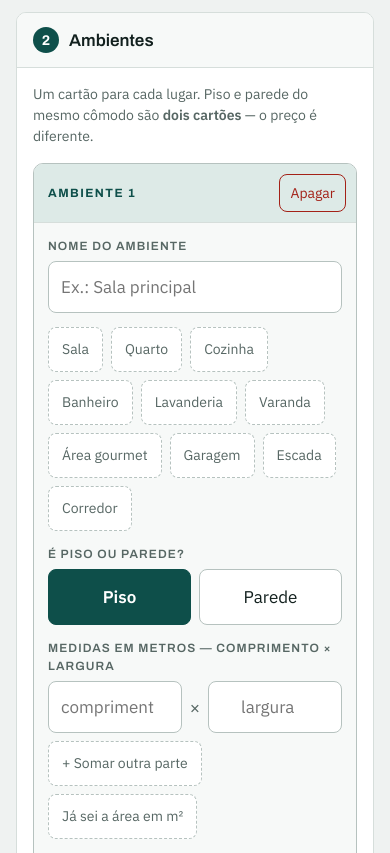
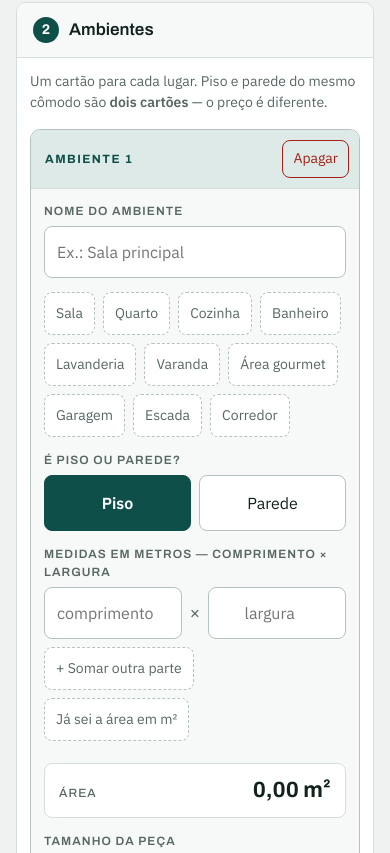
Before and after one commit to brunopassos133/ficha-sil, a plain HTML site: page index.html in a window 390 px wide. Shown: the part 639-1492 px from the top of the page. Drawn offline with Linux system fonts and the light colour scheme.

Commit message:
Corrige a escala no celular
Faltava a meta viewport: o navegador do celular renderizava a pagina com
largura de desktop e encolhia tudo, obrigando o usuario a dar zoom. Junto,
padding de safe-area para o notch e ajustes de tipo e espacamento abaixo
de 390px.

Co-Authored-By: Claude Opus 5 <noreply@anthropic.com>

```diff
--- a/index.html
+++ b/index.html
@@ -1,3 +1,6 @@
+<meta name="viewport" content="width=device-width, initial-scale=1, viewport-fit=cover">
+<meta name="color-scheme" content="light dark">
+<meta name="theme-color" content="#0E4F4A">
 <title>Ficha de Obra Sil</title>
 <link rel="preconnect" href="https://fonts.gstatic.com" crossorigin>
 <link rel="stylesheet" href="https://fonts.googleapis.com/css2?family=Archivo:wght@500;600;700&family=IBM+Plex+Sans:wght@400;500;600&display=swap">
@@ -53,6 +56,13 @@
   }
 
   *{box-sizing:border-box}
+  html{
+    padding-top:env(safe-area-inset-top,0px);
+    padding-bottom:env(safe-area-inset-bottom,0px);
+    background:var(--ground);
+  }
+  img{max-width:100%}
+  [hidden]{display:none !important}
   body{
     margin:0;
     background:var(--ground);
@@ -218,6 +228,18 @@
   }
   details summary{cursor:pointer;font-size:15px;color:var(--muted);padding:6px 0}
   footer.pe{margin-top:22px;font-size:13px;color:var(--muted);text-align:center}
+
+  @media (max-width:390px){
+    body{font-size:16px}
+    header.top h1{font-size:25px}
+    .step-body,.amb-body{padding:13px}
+    .chip{padding:10px 11px;font-size:14px}
+    .big2 .chip{font-size:16px}
+    .medida-row input{padding:10px 6px}
+    .extra{grid-template-columns:1fr 88px}
+    .area-out .v{font-size:22px}
+    .tot .v{font-size:30px}
+  }
 
   @media (prefers-reduced-motion:no-preference){
     .amb{animation:pop .18s ease-out}
```
